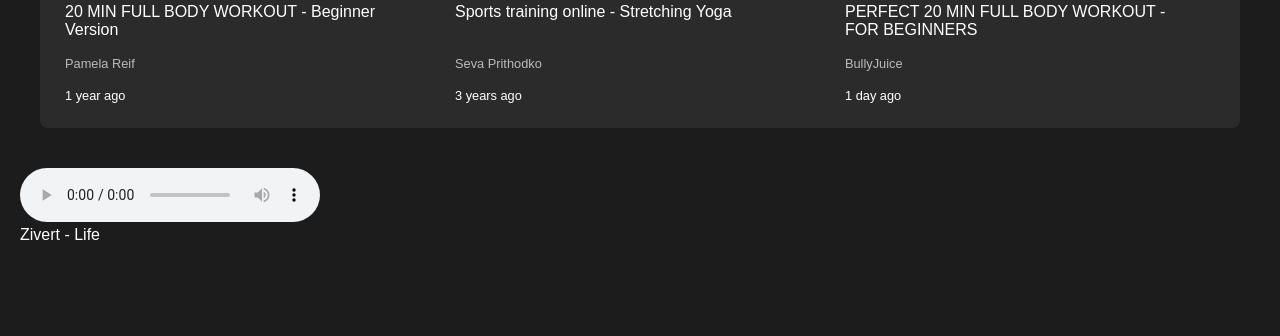
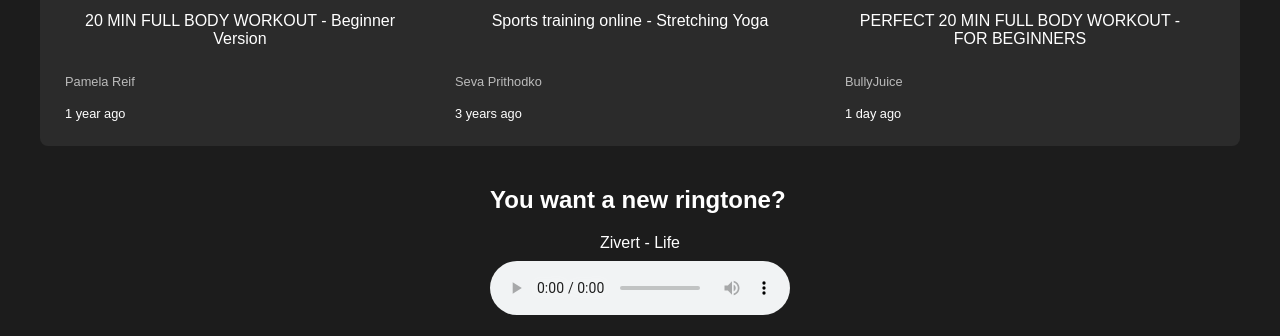
Before and after one commit to molniagrom/real_cours-intensiv_JS, a plain HTML site: page Homework_1/my.html in a window 1280 px wide. Shown: the part 959-1295 px from the top of the page. Before the commit the page ends 1223 px from the top, so only its background shows below. Drawn offline with Linux system fonts and the light colour scheme.

Commit message:
looks like it's done

```diff
--- a/Homework_1/my.js
+++ b/Homework_1/my.js
@@ -149,12 +149,17 @@ function renderVideos(videoArray, containerId) {
   });
 }
 
-// Function to render audio tracks
+// Function to render audio tracks with h2 and description
 function renderAudioTracks(audioArray, containerId) {
   const container = document.getElementById(containerId);
+
   audioArray.forEach((audio) => {
     const audioItem = document.createElement("div");
     audioItem.classList.add("audio-item");
+
+    // Create h2 element
+    const h2Element = document.createElement("h2");
+    h2Element.textContent = audio.h2;
 
     // Create audio element
     const audioElement = document.createElement("audio");
@@ -166,18 +171,15 @@ function renderAudioTracks(audioArray, containerId) {
 
     audioElement.appendChild(source);
 
-    // Fallback text for unsupported browsers
-    // const fallbackText = audioTracks.h2;
-
     // Create description
     const description = document.createElement("p");
     description.classList.add("underneath");
     description.textContent = audio.description;
 
     // Append elements to audioItem
+    audioItem.appendChild(h2Element); // Add h2
+    audioItem.appendChild(description);
     audioItem.appendChild(audioElement);
-    // audioItem.appendChild(fallbackText);
-    audioItem.appendChild(description);
 
     // Append audioItem to container
     container.appendChild(audioItem);
--- a/Homework_1/styles.css
+++ b/Homework_1/styles.css
@@ -103,3 +103,16 @@ h2 {
 .label.live {
   color: #f54242;
 }
+
+#audio-tracks{
+  display: flex;
+  flex-direction: column;
+  justify-content: center;
+  align-items: center;
+  position: relative;
+ }
+
+.underneath{
+  text-align: center;
+  padding: 0px 0px 9px 0px;
+}
```
